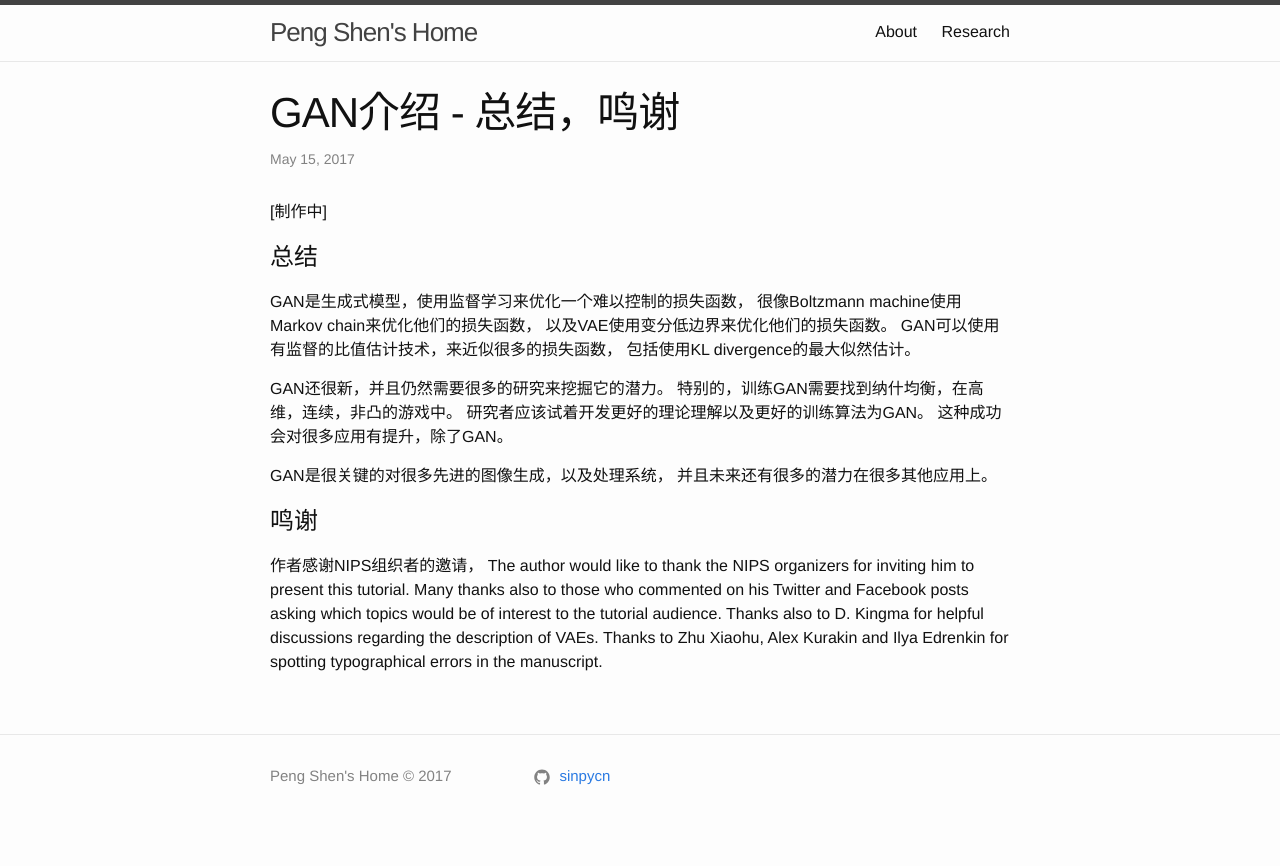
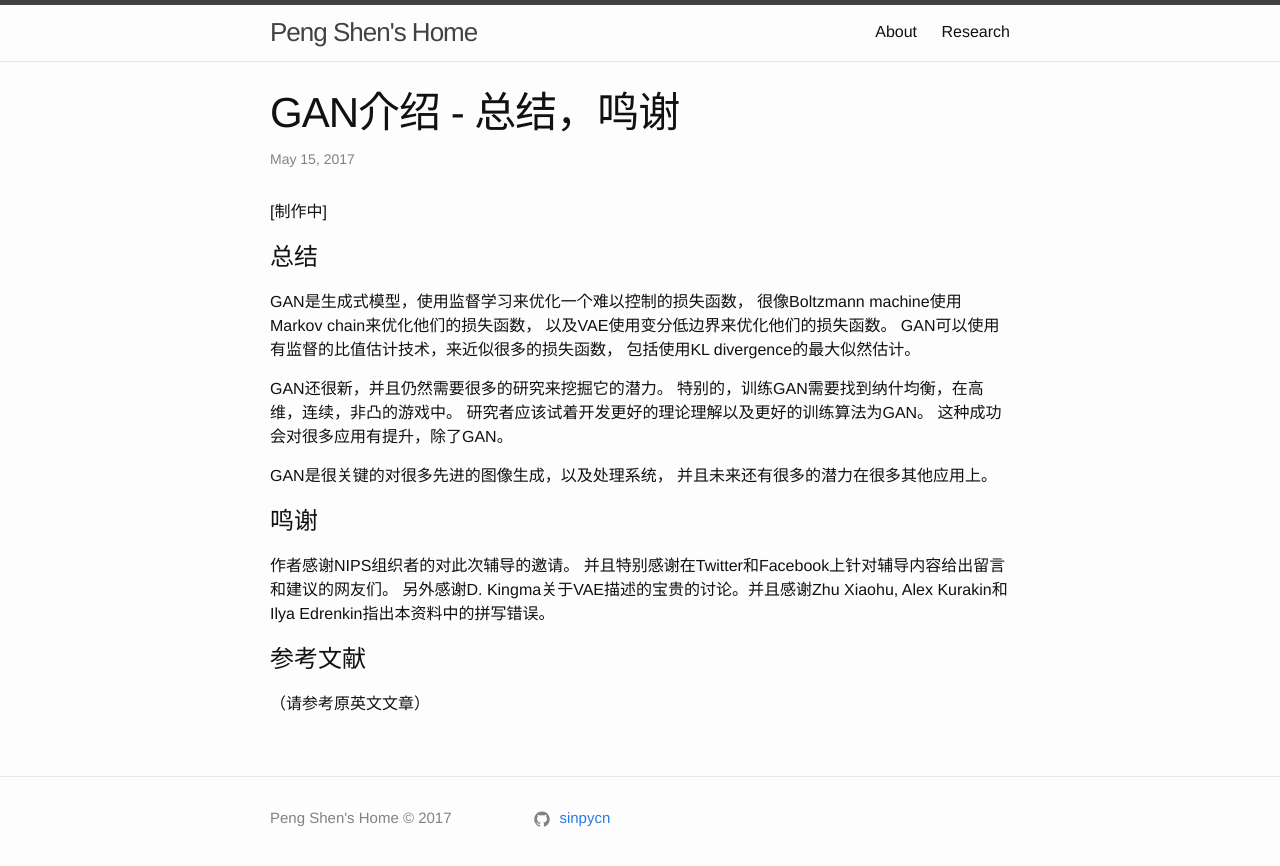
Before and after one commit to sinpycn/sinpycn.github.io, a Jekyll site: the page built from _posts/research/2017-05-15-GAN-Tutorial-Conclusion.md, in a window 1280 px wide. Shown: the top 866 px of the page. Built offline with Jekyll 4.4.1, drawn with Linux system fonts in a browser that asks for light colours.

Commit message:
Update 2017-05-15-GAN-Tutorial-Conclusion.md

```diff
--- a/_posts/research/2017-05-15-GAN-Tutorial-Conclusion.md
+++ b/_posts/research/2017-05-15-GAN-Tutorial-Conclusion.md
@@ -21,10 +21,8 @@ GAN还很新，并且仍然需要很多的研究来挖掘它的潜力。
 GAN是很关键的对很多先进的图像生成，以及处理系统， 并且未来还有很多的潜力在很多其他应用上。
 
 # 鸣谢
-作者感谢NIPS组织者的邀请，
-The author would like to thank the NIPS organizers for inviting him to present
-this tutorial. Many thanks also to those who commented on his Twitter and
-Facebook posts asking which topics would be of interest to the tutorial audience.
-Thanks also to D. Kingma for helpful discussions regarding the description of
-VAEs. Thanks to Zhu Xiaohu, Alex Kurakin and Ilya Edrenkin for spotting
-typographical errors in the manuscript.
+作者感谢NIPS组织者的对此次辅导的邀请。 并且特别感谢在Twitter和Facebook上针对辅导内容给出留言和建议的网友们。
+另外感谢D. Kingma关于VAE描述的宝贵的讨论。并且感谢Zhu Xiaohu, Alex Kurakin和Ilya Edrenkin指出本资料中的拼写错误。
+
+# 参考文献
+（请参考原英文文章）
```
